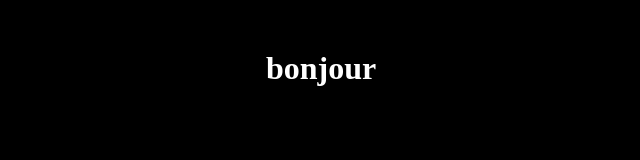
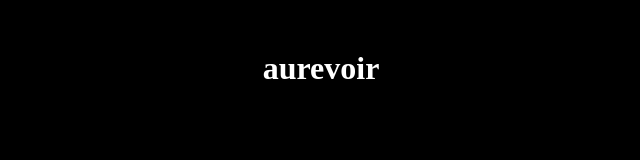
Before and after one commit to kmaskrot/First, a plain HTML site: page index.html in a window 1280 px wide. Shown: the full height of the page, 319-959 px from the left. Drawn offline with Linux system fonts and the light colour scheme.

Commit message:
aurevoir

```diff
--- a/index.html
+++ b/index.html
@@ -16,6 +16,6 @@
         }
     </style>
     <body >
-     <h1>bonjour</h1>
+     <h1>aurevoir</h1>
     </body>
 </html>
```
